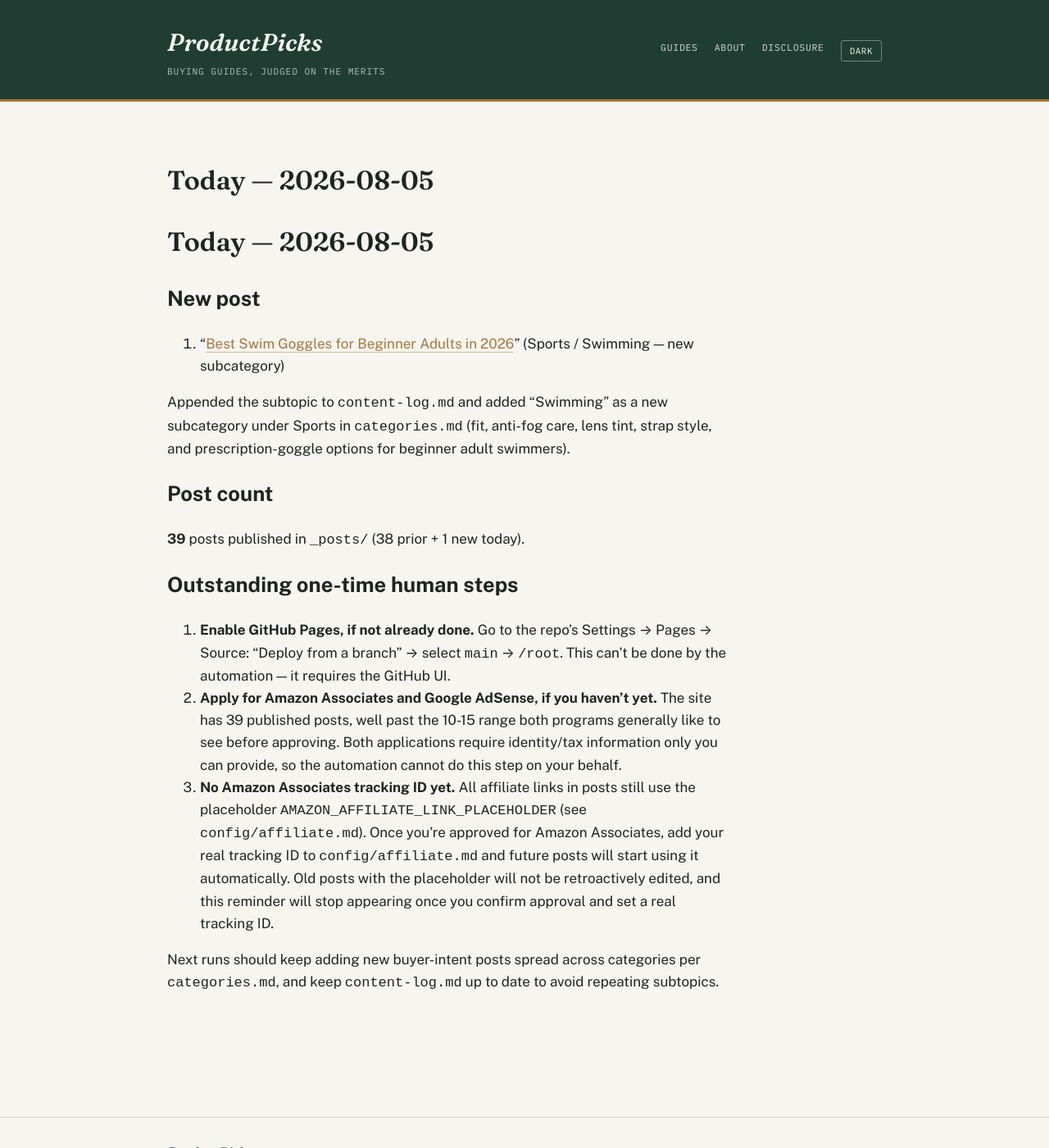
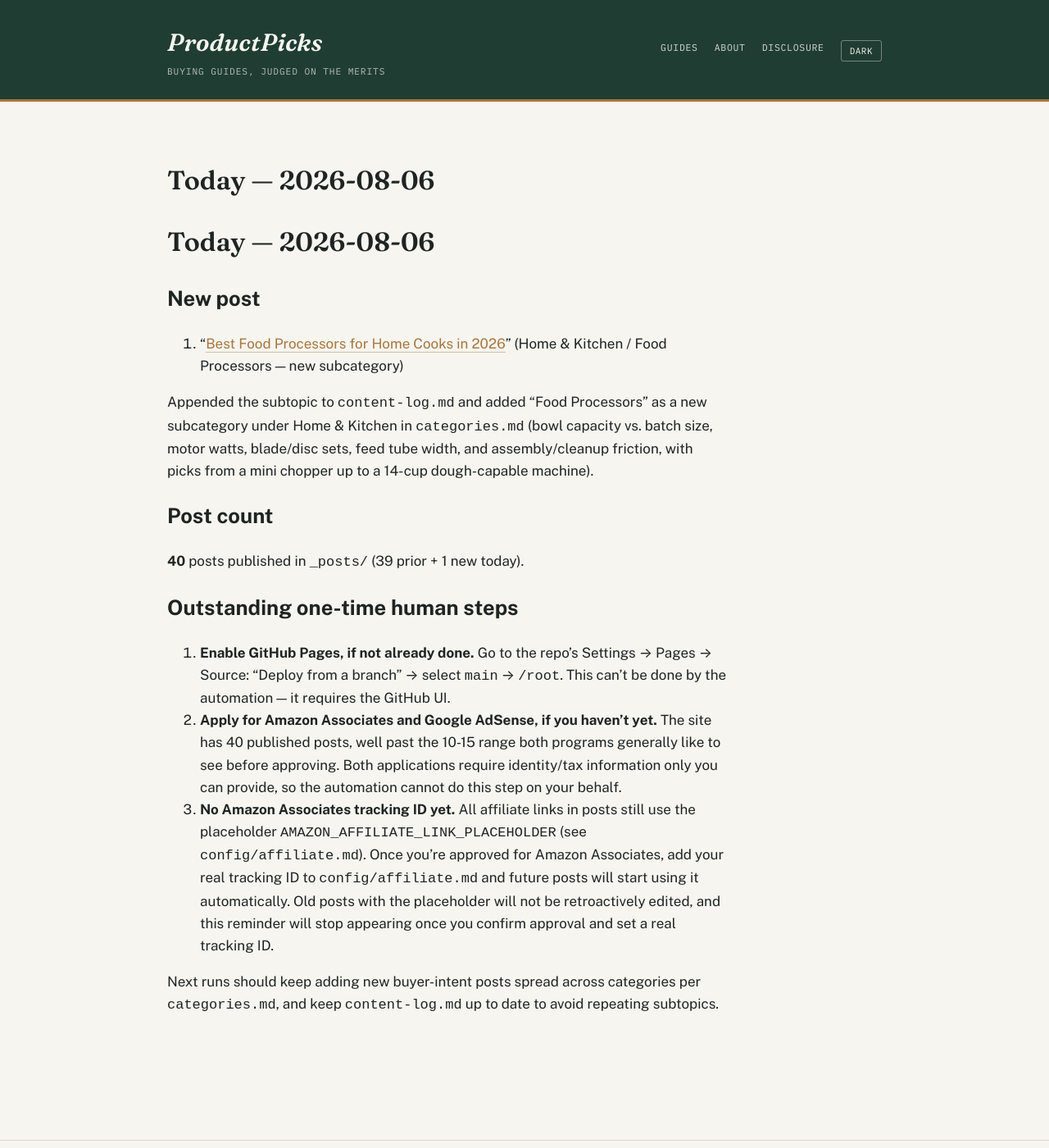
Before and after one commit to ajith198/ProductPicks, a Jekyll site: the page built from today.md, in a window 1280 px wide and 1400 px high. Shown: the whole window at 82% size. Built offline with Jekyll 4.4.1, drawn with Linux system fonts in a browser that asks for light colours; our own code applies the rules of GitHub Pages for plain Markdown files.

Commit message:
daily: 2026-08-06 new post + log update

```diff
--- a/categories.md
+++ b/categories.md
@@ -1,6 +1,6 @@
 # Categories & expansion strategy
 
-**Status: multi-category, as of 2026-07-12. Updated 2026-08-05.** ProductPicks started as a pickleball-only site (see `niche.md` for that original research). This file governs the site now that it has expanded into multiple product verticals, and is the doc future automated/daily runs should consult when choosing what to write next.
+**Status: multi-category, as of 2026-07-12. Updated 2026-08-06.** ProductPicks started as a pickleball-only site (see `niche.md` for that original research). This file governs the site now that it has expanded into multiple product verticals, and is the doc future automated/daily runs should consult when choosing what to write next.
 
 ## Front matter taxonomy
 
@@ -20,7 +20,7 @@ These two fields drive the Category / Type / Year filters in the search bar on t
 | Category | Subcategories covered so far |
 |---|---|
 | Sports | Pickleball, Soccer, Tennis, Cycling, Running, Yoga, Golf, Basketball, Badminton, Swimming |
-| Home & Kitchen | Coffee Makers, Electric Kettles, Blenders, Air Fryers, Toaster Ovens, Rice Cookers, Stand Mixers, Robot Vacuums, Espresso Machines, Pressure Cookers |
+| Home & Kitchen | Coffee Makers, Electric Kettles, Blenders, Air Fryers, Toaster Ovens, Rice Cookers, Stand Mixers, Robot Vacuums, Espresso Machines, Pressure Cookers, Food Processors |
 | Outdoor & Recreation | Camping Tents, Sleeping Bags, Headlamps, Hiking Boots, Camp Stoves, Water Filters, Trekking Poles, Coolers, Backpacking Backpacks, Camp Chairs, Camping Lanterns |
 
 New subcategories can be added freely within an existing category. New top-level categories should only be added when there's a genuine cluster of buyer-intent content planned for it (not a one-off post) — keep the category list short enough that the dropdown filter stays useful.
--- a/today.md
+++ b/today.md
@@ -1,19 +1,19 @@
-# Today — 2026-08-05
+# Today — 2026-08-06
 
 ## New post
 
-1. "[Best Swim Goggles for Beginner Adults in 2026](/sports/buying-guides/best-swim-goggles-for-beginner-adults/)" (Sports / Swimming — new subcategory)
+1. "[Best Food Processors for Home Cooks in 2026](/home-kitchen/buying-guides/best-food-processors-for-home-cooks/)" (Home & Kitchen / Food Processors — new subcategory)
 
-Appended the subtopic to `content-log.md` and added "Swimming" as a new subcategory under Sports in `categories.md` (fit, anti-fog care, lens tint, strap style, and prescription-goggle options for beginner adult swimmers).
+Appended the subtopic to `content-log.md` and added "Food Processors" as a new subcategory under Home & Kitchen in `categories.md` (bowl capacity vs. batch size, motor watts, blade/disc sets, feed tube width, and assembly/cleanup friction, with picks from a mini chopper up to a 14-cup dough-capable machine).
 
 ## Post count
 
-**39** posts published in `_posts/` (38 prior + 1 new today).
+**40** posts published in `_posts/` (39 prior + 1 new today).
 
 ## Outstanding one-time human steps
 
 1. **Enable GitHub Pages, if not already done.** Go to the repo's Settings → Pages → Source: "Deploy from a branch" → select `main` → `/root`. This can't be done by the automation — it requires the GitHub UI.
-2. **Apply for Amazon Associates and Google AdSense, if you haven't yet.** The site has 39 published posts, well past the 10-15 range both programs generally like to see before approving. Both applications require identity/tax information only you can provide, so the automation cannot do this step on your behalf.
+2. **Apply for Amazon Associates and Google AdSense, if you haven't yet.** The site has 40 published posts, well past the 10-15 range both programs generally like to see before approving. Both applications require identity/tax information only you can provide, so the automation cannot do this step on your behalf.
 3. **No Amazon Associates tracking ID yet.** All affiliate links in posts still use the placeholder `AMAZON_AFFILIATE_LINK_PLACEHOLDER` (see `config/affiliate.md`). Once you're approved for Amazon Associates, add your real tracking ID to `config/affiliate.md` and future posts will start using it automatically. Old posts with the placeholder will not be retroactively edited, and this reminder will stop appearing once you confirm approval and set a real tracking ID.
 
 Next runs should keep adding new buyer-intent posts spread across categories per `categories.md`, and keep `content-log.md` up to date to avoid repeating subtopics.
```
Also changed, not shown: TODAY.md (+2 -2 lines), _posts/2026-08-06-best-food-processors-for-home-cooks.md (added, +56 -0 lines), content-log.md (+1 -0 lines).
